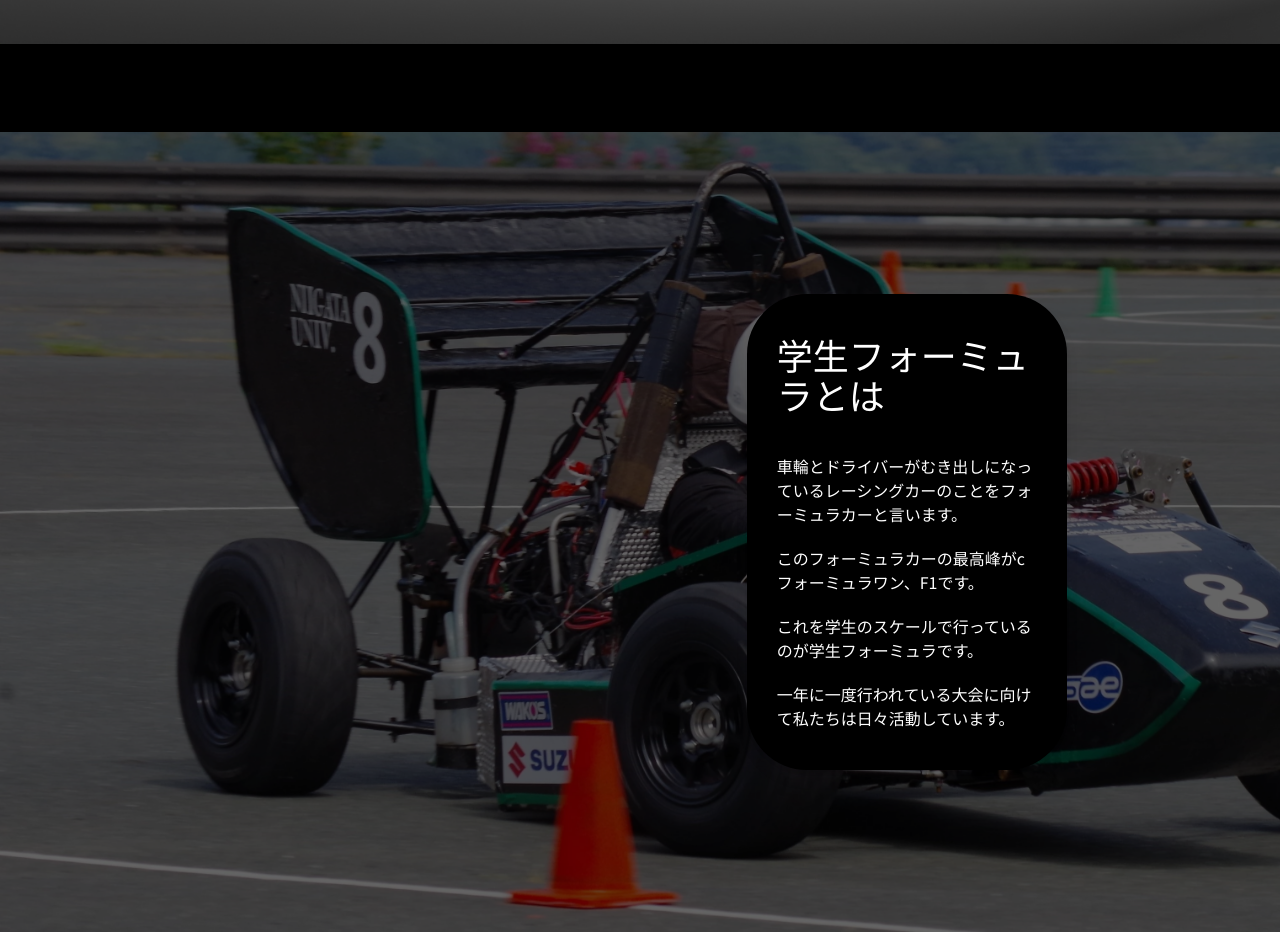
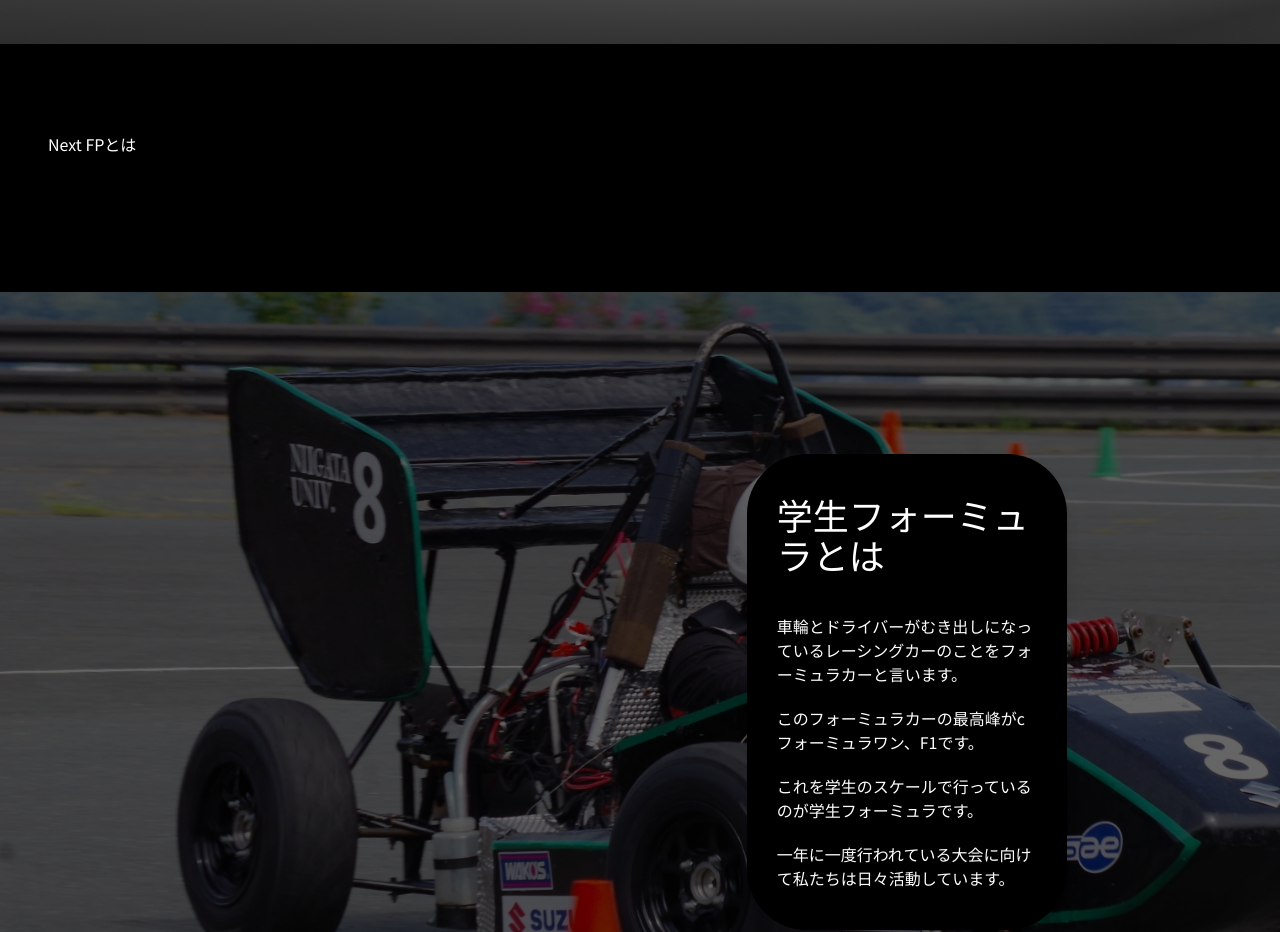
Before and after one commit to nextfp/nextPage, a Next.js app: page / in a window 1280 px wide. Shown: the part 820-1752 px from the top of the page. Built offline with nearby package versions, Linux system fonts and the light colour scheme.

Commit message:
WhatIsNextFP作りかけ

```diff
--- a/app/page.tsx
+++ b/app/page.tsx
@@ -43,6 +43,23 @@ function HeroImage() {
               </h1>
             </div>
             <div className="col-span-2"></div>
+          </div>
+        </div>
+      </div>
+    </section>
+  );
+}
+
+function WhatIsNextFP() {
+  return (
+    <section className="WhatIsNextFP">
+      <div className="mx-auto max-w-screen-2xl  px-12">
+        <div className="flex flex-col gap-12">
+          <header>
+            <h2 className="">Next FPとは</h2>
+          </header>
+          <div className="grid grid-cols-2 gap-8">
+            <div className="col-span-1"></div>
           </div>
         </div>
       </div>
@@ -341,6 +358,7 @@ export default function Home() {
         <div className="grid grid-cols-12 gap-8">
           <main className="col-span-full flex flex-col gap-22" id="main">
             <HeroImage />
+            <WhatIsNextFP />
             <MaskImage>
               <WhatIsStudentFormula />
             </MaskImage>
```
